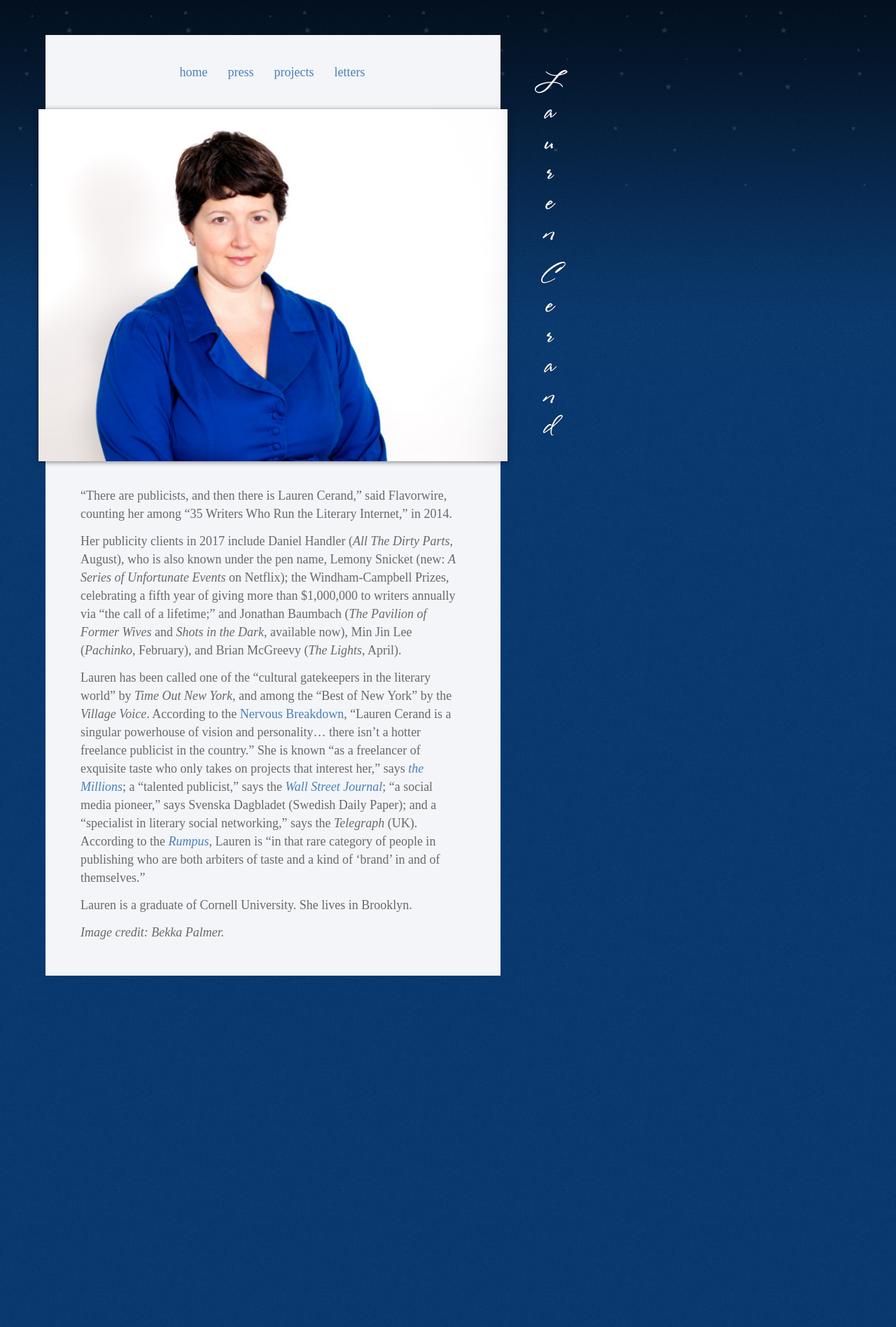
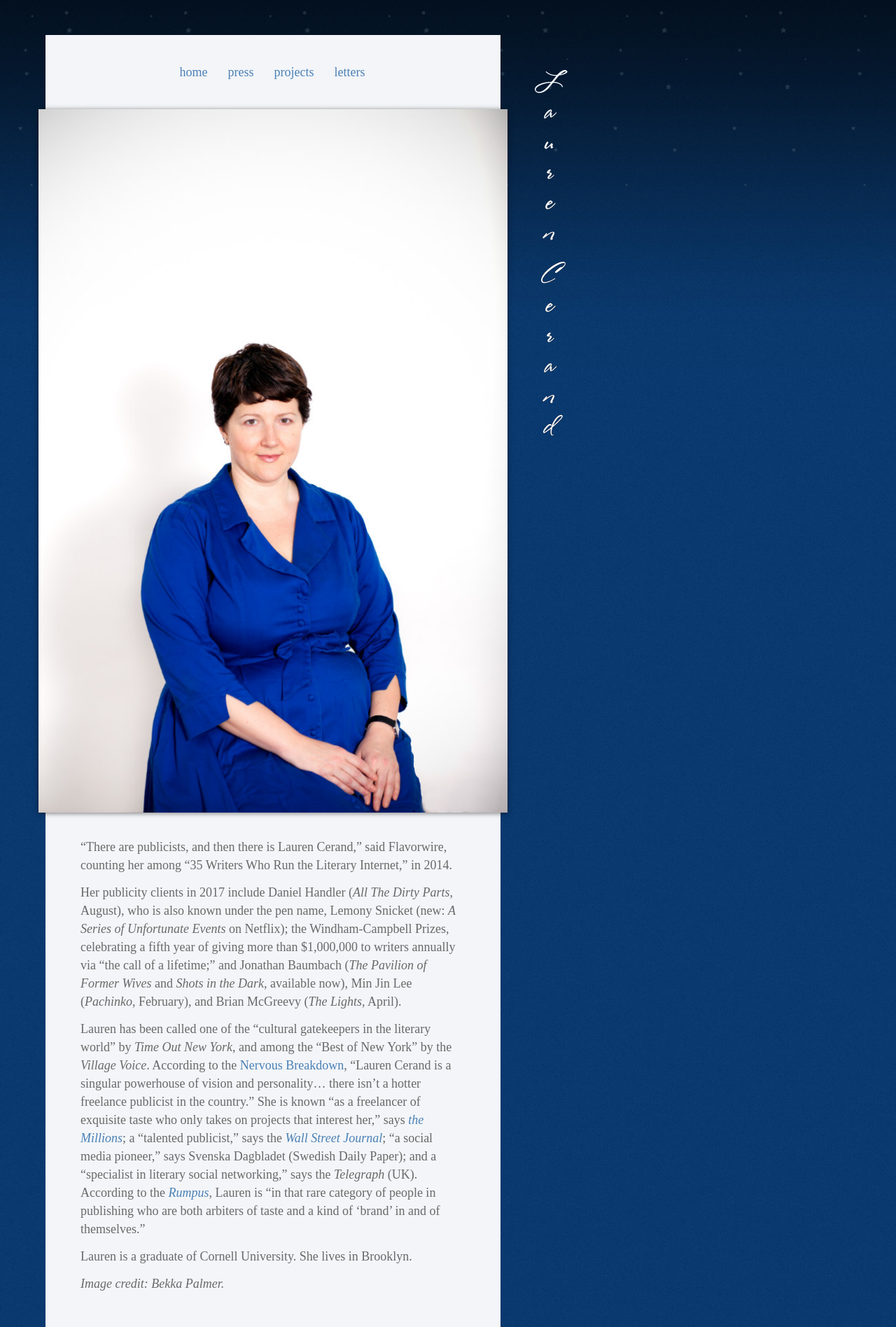
Before and after one commit to sonnetmedia/laurencerand.com, a Jekyll site: the page built from _pages/home.md, in a window 1280 px wide. Shown: the whole page at 70% size. Built offline with Jekyll 4.4.1, drawn with Linux system fonts in a browser that asks for light colours; before the commit the page ends 1394 px from its top, so only the background shows below that.

Commit message:
change headshot to full image

```diff
--- a/_pages/home.md
+++ b/_pages/home.md
@@ -1,6 +1,6 @@
 ---
 permalink: /
-image: /static/images/headshot-lauren-cerand.jpg
+image: /static/images/headshot-lauren-cerand-full.jpg
 ---
 
 
```
Also changed, not shown: static/images/headshot-lauren-cerand-full.jpg (added).
